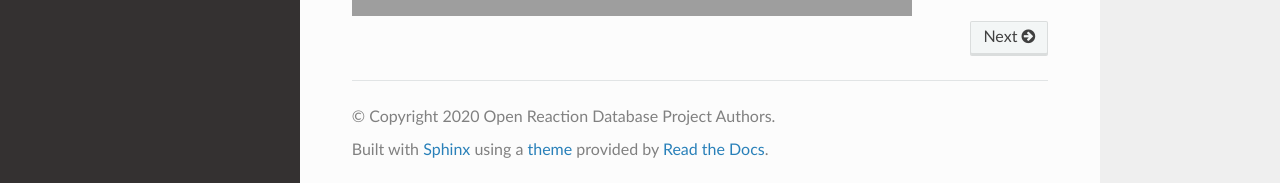
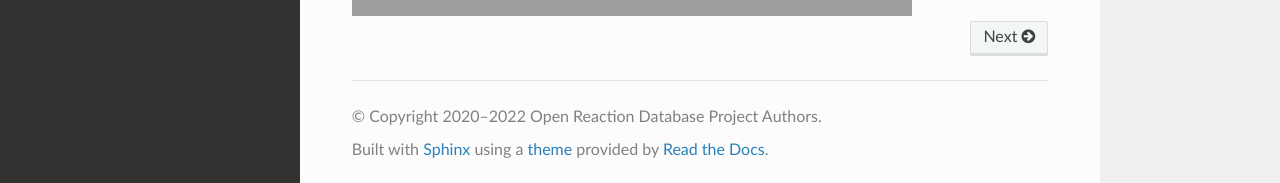
Before and after one commit to open-reaction-database/ord-schema, a Sphinx documentation site: the page built from docs/index.rst, in a window 1280 px wide and 1161 px high. Shown: the part 975-1158 px from the top of the window. Built offline with Sphinx 7.4.7 and the Read the Docs theme 2.0.0, drawn with Linux system fonts in a browser that asks for light colours; grey boxes are pictures that could not be loaded.

Commit message:
update years

```diff
--- a/docs/conf.py
+++ b/docs/conf.py
@@ -18,7 +18,7 @@ from recommonmark import transform
 # -- Project information -----------------------------------------------------
 
 project = "Open Reaction Database"
-copyright = "2020 Open Reaction Database Project Authors"
+copyright = "2020–2022 Open Reaction Database Project Authors"
 author = "Open Reaction Database Project Authors"
 
 # -- General configuration ---------------------------------------------------
```
